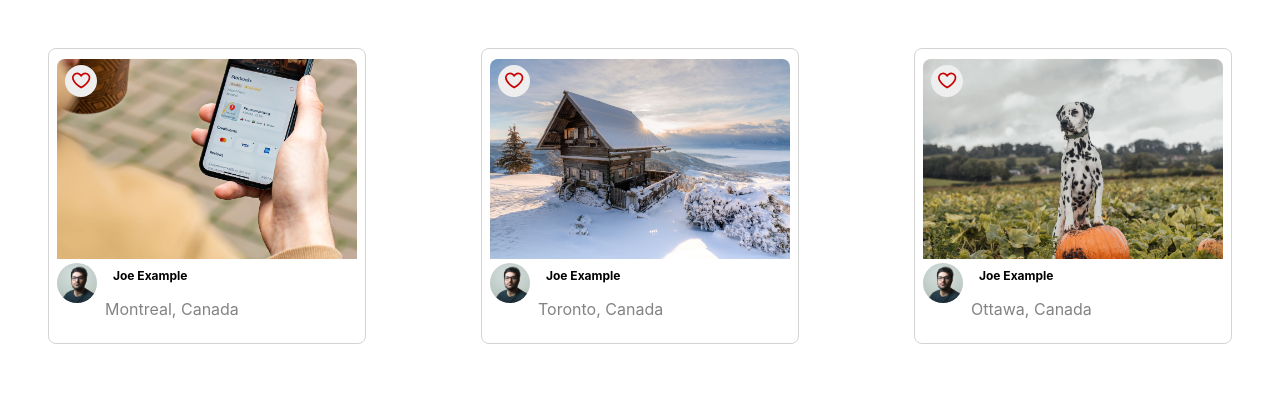
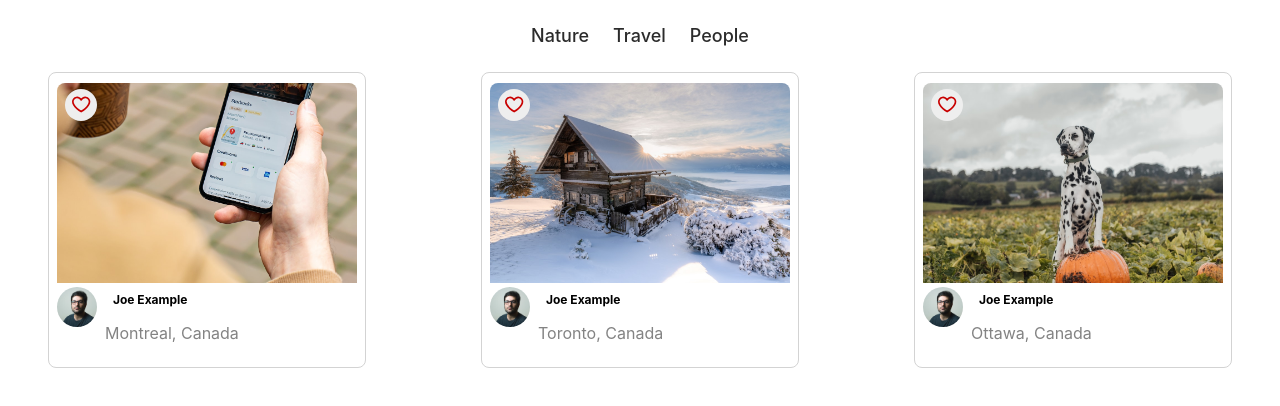
Before and after one commit to shanelbb/photolabs, a React (Create React App) app in the folder frontend/: page / in a window 1280 px wide. Shown: the top 406 px of the page. Built offline with nearby package versions, Linux system fonts and the light colour scheme; the HTML template or start-up script is replaced by a standard one.

Commit message:
build TopicList and TopicListItem components.

```diff
--- a/frontend/src/App.jsx
+++ b/frontend/src/App.jsx
@@ -1,11 +1,13 @@
 import React from "react";
 import PhotoList from "./components/PhotoList";
 import "./App.scss";
+import TopicList from "components/TopicList";
 
 // Note: Rendering a single component to build components in isolation
 const App = () => {
   return (
     <div className='App'>
+      <TopicList />
       <PhotoList />
     </div>
   );
--- a/frontend/src/components/TopicList.jsx
+++ b/frontend/src/components/TopicList.jsx
@@ -1,6 +1,7 @@
 import React from "react";
 
 import "../styles/TopicList.scss";
+import TopicListItem from "./TopicListItem";
 
 const sampleDataForTopicList = [
   {
@@ -22,8 +23,10 @@
 
 const TopicList = () => {
   return (
-    <div className="top-nav-bar__topic-list">
-      {/* Insert React */}
+    <div className='top-nav-bar__topic-list'>
+      {sampleDataForTopicList.map(topic => {
+        return <TopicListItem sampleData={topic} key={topic.id} />;
+      })}
     </div>
   );
 };
--- a/frontend/src/components/TopicListItem.jsx
+++ b/frontend/src/components/TopicListItem.jsx
@@ -2,16 +2,13 @@
 
 import "../styles/TopicListItem.scss";
 
-const sampleDataForTopicListItem = {
-  id: "1",
-  slug: "topic-1",
-  label: "Nature",
-};
-
-const TopicListItem = () => {
+const TopicListItem = ({sampleData}) => {
+  const {slug, title} = sampleData;
   return (
-    <div className="topic-list__item">
-      {/* Insert React */}
+    <div className='topic-list__item'>
+      <a href={"/" + slug}>
+        <span>{title}</span>
+      </a>
     </div>
   );
 };
--- a/frontend/src/styles/TopicListItem.scss
+++ b/frontend/src/styles/TopicListItem.scss
@@ -3,14 +3,16 @@
   margin-left: 24px;
 }
 
-.topic-list__item span {
-  font-size: 18px;
+.topic-list__item a {
+  color: #2b2b2b;
   text-decoration: none;
-  font-weight: 500;
-  color: #2b2b2b;
+  span {
+    font-size: 18px;
+    font-weight: 500;
 
-  &:hover {
-    text-decoration: overline;
-    color: #111;
+    &:hover {
+      text-decoration: overline;
+      color: #111;
+    }
   }
 }
```
